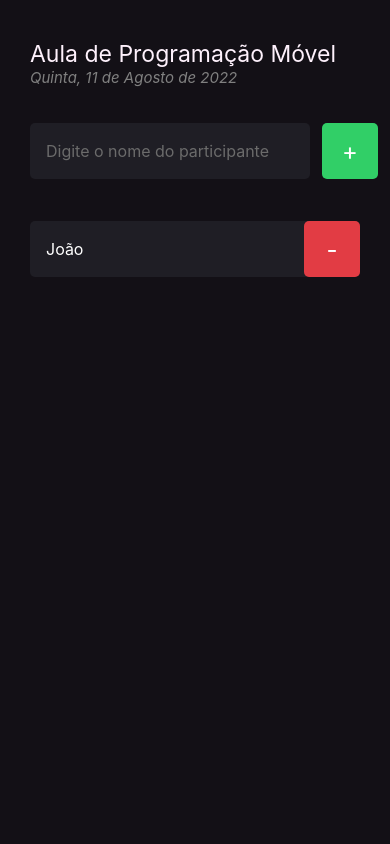
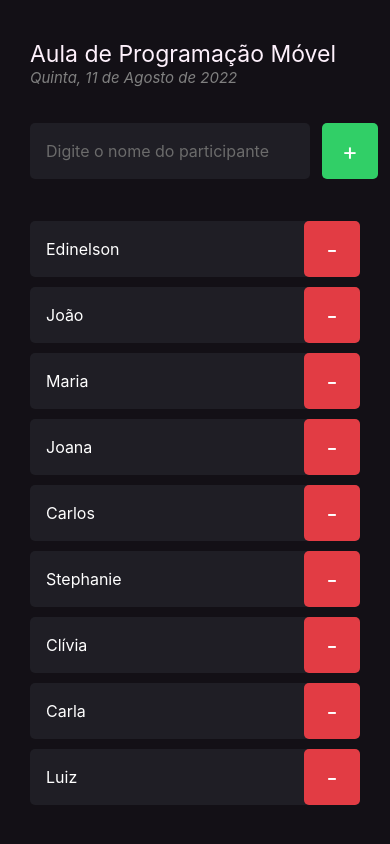
Before and after one commit to edinelsonjr32/imhere, a React Native app: screen / in a window 390 px wide. Built offline with nearby package versions, Linux system fonts and the light colour scheme.

Commit message:
Ativando rolagem na tela

```diff
--- a/src/screens/Home/index.tsx
+++ b/src/screens/Home/index.tsx
@@ -1,4 +1,10 @@
-import { Text, View, TextInput, TouchableOpacity } from "react-native";
+import {
+  Text,
+  View,
+  TextInput,
+  TouchableOpacity,
+  ScrollView,
+} from "react-native";
 import { styles } from "./styles";
 
 import Participant from "../../components/Participant";
@@ -11,10 +17,21 @@
    *
    *  */
 
+  const participants = [
+    "Edinelson",
+    "João",
+    "Maria",
+    "Joana",
+    "Carlos",
+    "Stephanie",
+    "Clívia",
+    "Carla",
+    "Luiz",
+  ];
   function handleParticipantAdd() {
     console.log("Você clicou no botão de adicionar");
   }
-  function handleParticipantRemove(name: string){
+  function handleParticipantRemove(name: string) {
     console.log(`Você clicou para remover o participante ${name}`);
   }
   return (
@@ -32,9 +49,15 @@
           <Text style={styles.buttonText}>+</Text>
         </TouchableOpacity>
       </View>
-      <Participant nome="João" onRemove={()=> handleParticipantRemove("João")}/>
-
-
+      <ScrollView showsVerticalScrollIndicator={false}>
+        {participants.map((participant) => (
+          <Participant
+            key={participant}
+            nome={participant}
+            onRemove={() => handleParticipantRemove(participant)}
+          />
+        ))}
+      </ScrollView>
     </View>
   );
 }
```
